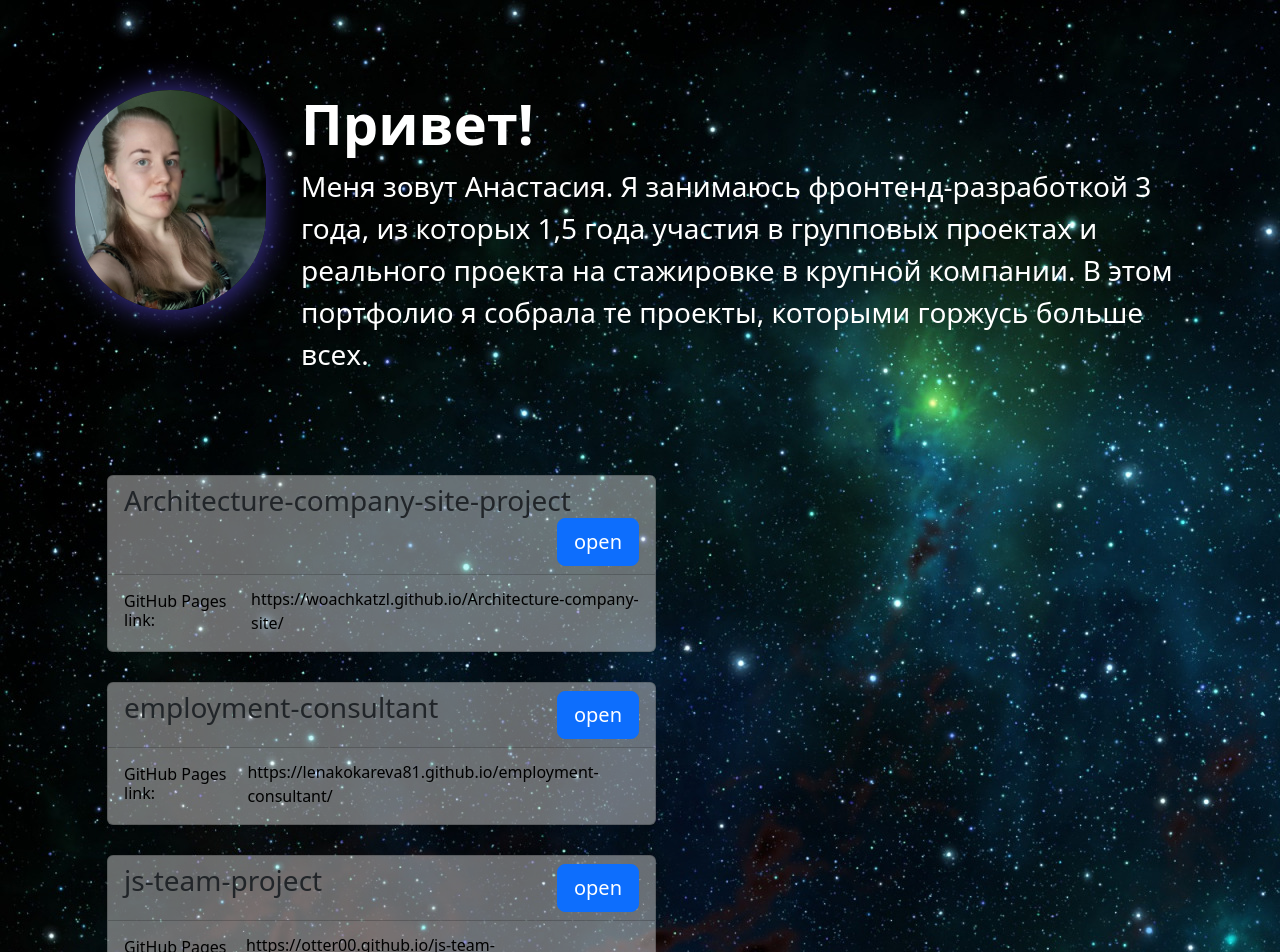
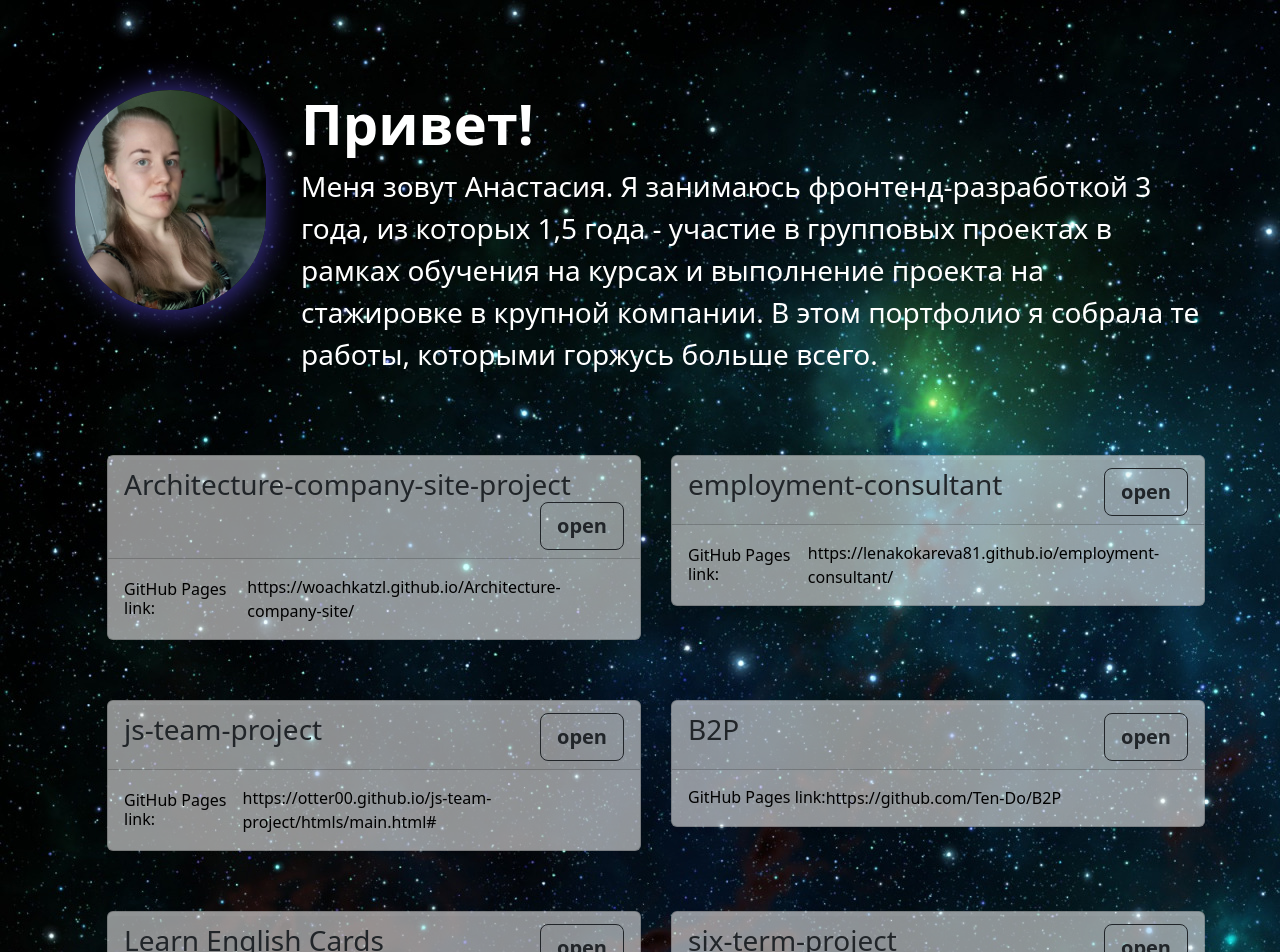
Before and after one commit to otter00/projects-portfolio, a React (Create React App) app: page / in a window 1280 px wide. Shown: the top 952 px of the page. Built offline with nearby package versions, Linux system fonts and the light colour scheme.

Commit message:
styles for project card

```diff
--- a/src/components/Header/Header.js
+++ b/src/components/Header/Header.js
@@ -11,9 +11,9 @@ export default function Header() {
         <h1 className={headerStyles.header__title}>Привет!</h1>
         <span className={headerStyles.header__about}>
           Меня зовут Анастасия. Я занимаюсь фронтенд-разработкой 3 года, из
-          которых 1,5 года участия в групповых проектах и реального проекта на
-          стажировке в крупной компании. В этом портфолио я собрала те проекты,
-          которыми горжусь больше всех.
+          которых 1,5 года - участие в групповых проектах в рамках обучения на
+          курсах и выполнение проекта на стажировке в крупной компании. В этом
+          портфолио я собрала те работы, которыми горжусь больше всего.
         </span>
       </div>
     </div>
--- a/src/components/Project/Project.module.scss
+++ b/src/components/Project/Project.module.scss
@@ -1,5 +1,5 @@
 .project__card {
-  background-color: #ffffff6a;
+  background-color: #ffffff90;
 }
 
 .github__link {
--- a/src/components/Project/ProjectComponent.js
+++ b/src/components/Project/ProjectComponent.js
@@ -1,4 +1,4 @@
-import React, { Component, PureComponent } from "react";
+import React, { PureComponent } from "react";
 import projectStyles from "./Project.module.scss";
 
 class Project extends PureComponent {
@@ -10,26 +10,45 @@ class Project extends PureComponent {
   }
 
   render() {
-    const { project, isOpen, onButtonClick } = this.props;
-    const body = isOpen && (
+    const { project, isOpen, isTemplate, onButtonClick } = this.props;
+
+    const templateContent = isTemplate && (
       <>
-        <span className="card-subtitle">Макет: </span>
+        <span
+          className="card-subtitle"
+          style={{ fontWeight: 600, fontSize: 18 }}
+        >
+          Макет:{" "}
+        </span>
         <a href={project.template} className="card-subtitle">
           {project.template}
         </a>
-        <section className="card-subtitle">{project.text}</section>
       </>
     );
+
+    const body = isOpen && (
+      <>
+        {templateContent}
+        <section
+          className="card-subtitle my-2"
+          style={{ fontWeight: 500, fontSize: 20 }}
+        >
+          {project.text}
+        </section>
+      </>
+    );
+
     return (
       <div
         className={["card", "mx-auto", projectStyles.project__card].join(" ")}
       >
-        <div className="card-header">
+        <div className="card-header my-1">
           <h3>
             {project.title}
             <button
               onClick={onButtonClick}
-              className="btn btn-primary btn-lg float-end"
+              className="btn btn-outline-dark btn-lg float-end"
+              style={{ fontWeight: 600 }}
             >
               {isOpen ? "close" : "open"}
             </button>
@@ -38,7 +57,7 @@ class Project extends PureComponent {
 
         <div className="card-body">
           <span className={projectStyles.github__link}>
-            <h6 className="card-subtitle">GitHub Pages link:</h6>
+            <h6 className="card-subtitle">GitHub Pages link: </h6>
             <a href={project.link} className="card-subtitle">
               {project.link}
             </a>
--- a/src/components/ProjectsList/ProjectsList.js
+++ b/src/components/ProjectsList/ProjectsList.js
@@ -16,8 +16,8 @@ export default class ArticleList extends PureComponent {
       >
         <Project
           project={project}
-          //defaultOpen={index === 0}
           isOpen={this.state.openArticleId === project.id}
+          isTemplate={project.template}
           onButtonClick={this.handleClick.bind(this, project.id)}
         />
       </li>
--- a/src/components/ProjectsList/ProjectsList.module.scss
+++ b/src/components/ProjectsList/ProjectsList.module.scss
@@ -1,10 +1,13 @@
 .project__item {
-  width: 50%;
+  //width: 50%;
   margin: 30px 0;
 }
 
 .projects__list {
-  margin: 100px 0;
+  margin: 50px 0;
+  display: grid;
+  grid-template-columns: repeat(2, 1fr);
+  column-gap: 30px;
 
   a {
     text-decoration: none;
```
